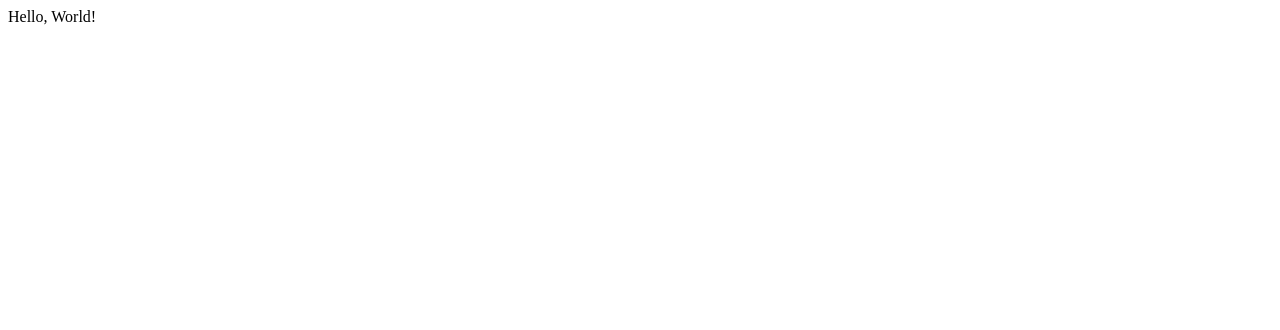
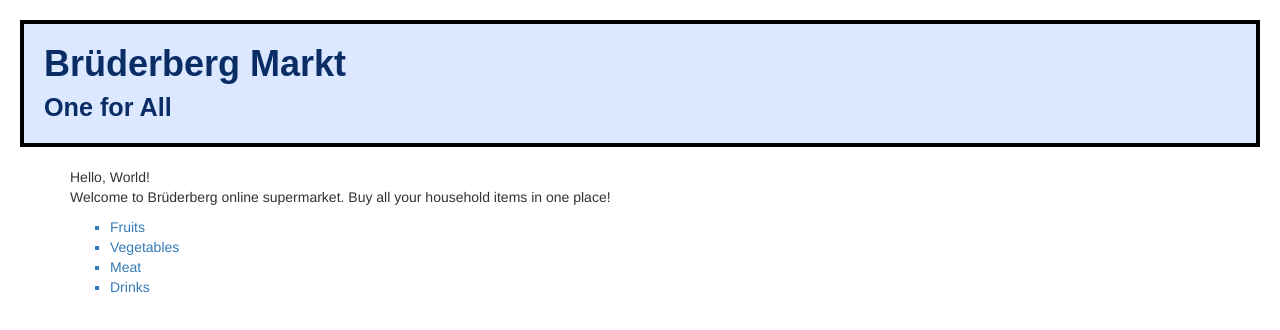
Before and after one commit to firaan1/project0, a plain HTML site: page index.html in a window 1280 px wide. Drawn offline with nearby package versions, Linux system fonts and the light colour scheme.

Commit message:
brüderberg supermarkt init

```diff
--- a/index.html
+++ b/index.html
@@ -1,9 +1,27 @@
 <!DOCTYPE html>
 <html>
   <head>
-    <title>My Webpage</title>
+    <title>Br&uuml;derberg Markt</title>
+    <link rel="stylesheet" href="https://maxcdn.bootstrapcdn.com/bootstrap/3.3.7/css/bootstrap.min.css">
+    <link rel="stylesheet" href="mystyles.css">
   </head>
   <body>
-    Hello, World!
+    <h1>
+      Br&uuml;derberg Markt</br>
+      <span id="subhead">One for All</span></h1>
+    <div class="container">
+      Hello, World!</br>
+      Welcome to Br&uuml;derberg online supermarket. Buy all your household items in one place!
+    </div>
+    <div class="container">
+      <ul id="initlist">
+        <a href="#"><li>Fruits</li></a>
+        <a href="#"><li>Vegetables</li></a>
+        <a href="#"><li>Meat</li></a>
+        <a href="#"><li>Drinks</li></a>
+      </ul>
+    </div>
+
+
   </body>
 </html>
--- /dev/null
+++ b/mystyles.css
@@ -0,0 +1,22 @@
+h1 {
+  color: #0a2d66;
+  font-family: sans-serif;
+  font-weight: bolder;
+  border: 4px solid black;
+  padding: 20px;
+  margin: 20px;
+  background-color: #dbe8ff;
+}
+
+#subhead {
+  font-size: 70%;
+}
+
+div {
+  /* padding: 10px; */
+  margin: 10px;
+}
+
+#initlist {
+  list-style-type: square;
+}
```
